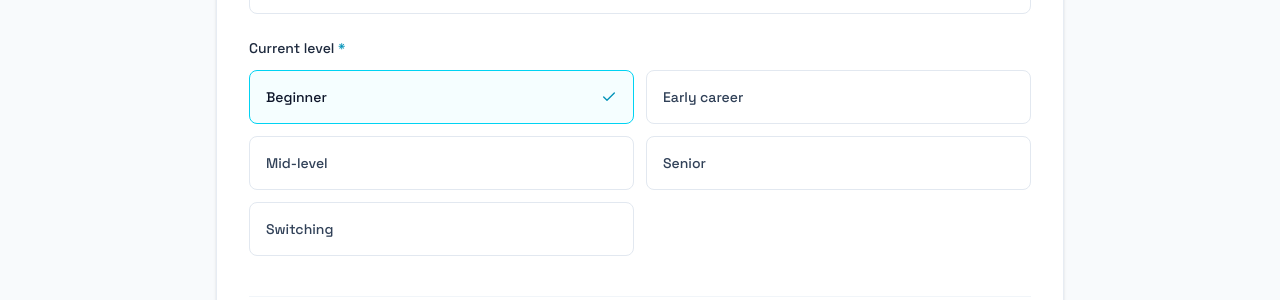
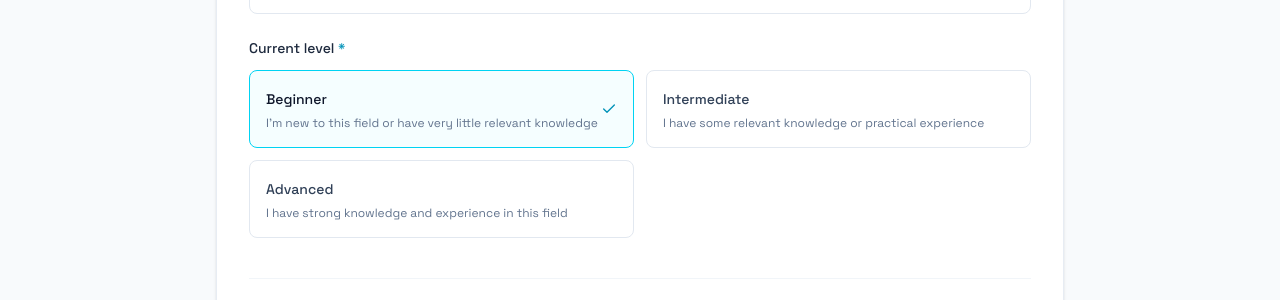
Before and after one commit to chingu-voyages/V62-tier2-team-22, a Next.js app: page /career in a window 1280 px wide. Shown: the part 652-952 px from the top of the page. Built offline with nearby package versions, Linux system fonts and the light colour scheme; no server answers.

Commit message:
fix: refine responsice & career level UI

```diff
--- a/components/Authentication/AuthButton.tsx
+++ b/components/Authentication/AuthButton.tsx
@@ -16,7 +16,8 @@ export function SignInButtons({redirectTo}:SignInButtonProps) {
       {/* Google Sign In */}
       <button
         onClick={() => signIn("google", { redirectTo: "/my-path" })}
-        className="flex items-center justify-start md:justify-center gap-3 w-full rounded-lg border-0 bg-transparent px-2 py-1 text-base font-medium text-gray-700 hover:text-cyan-600 hover:bg-gray-50 md:border md:border-gray-300 md:bg-gray-900 md:px-4 md:py-2.5 md:text-sm md:shadow-sm md:hover:bg-gray-50 dark:text-gray-200 dark:hover:bg-gray-800 transition-all active:scale-[0.98]"
+        className="flex w-full items-center justify-center gap-3 rounded-lg border border-gray-300 bg-white px-4 py-2.5 text-sm font-medium text-gray-700 shadow-sm transition-colors hover:bg-gray-50 active:scale-[0.98]"
+        // className="flex items-center justify-start md:justify-center gap-3 w-full rounded-lg border-0 bg-transparent px-2 py-1 text-base font-medium text-gray-700 hover:text-cyan-600 hover:bg-gray-50 md:border md:border-gray-300 md:bg-gray-900 md:px-4 md:py-2.5 md:text-sm md:shadow-sm md:hover:bg-gray-50 dark:text-gray-200 dark:hover:bg-gray-800 transition-all active:scale-[0.98]"
       >
         <svg className="h-5 w-5 shrink-0" viewBox="0 0 24 24">
           <path
@@ -42,26 +43,31 @@ export function SignInButtons({redirectTo}:SignInButtonProps) {
       {/* GitHub Sign In */}
       <button
         onClick={() => signIn("github", { redirectTo: "/my-path" })}
-        className="flex items-center justify-start md:justify-center gap-3 w-full rounded-lg bg-transparent px-2 py-1 text-base font-medium text-gray-700 hover:text-cyan-600 hover:bg-gray-50 md:bg-gray-900 md:px-4 md:py-2.5 md:text-sm md:text-white md:shadow-sm md:hover:bg-gray-800 dark:text-gray-200 dark:hover:bg-gray-800 transition-all active:scale-[0.98]"
+        className="flex w-full items-center justify-center gap-3 rounded-lg border border-gray-300 bg-white px-4 py-2.5 text-sm font-medium text-gray-700 shadow-sm transition-colors hover:bg-gray-50 active:scale-[0.98]"
+        // className="flex items-center justify-start md:justify-center gap-3 w-full rounded-lg bg-transparent px-2 py-1 text-base font-medium text-gray-700 hover:text-cyan-600 hover:bg-gray-50 md:bg-gray-900 md:px-4 md:py-2.5 md:text-sm md:text-white md:shadow-sm md:hover:bg-gray-800 dark:text-gray-200 dark:hover:bg-gray-800 transition-all active:scale-[0.98]"
       >
         <svg className="h-5 w-5 fill-current shrink-0" viewBox="0 0 24 24">
-          <path fillRule="evenodd" clipRule="evenodd" d="M12 2C6.477 2 2 6.484 2 12.017c0 4.425 2.865 8.18 6.839 9.504.5.092.682-.217.682-.483 0-.237-.008-.868-.013-1.703-2.782.605-3.369-1.343-3.369-1.343-.454-1.158-1.11-1.466-1.11-1.466-.908-.62.069-.608.069-.608 1.003.07 1.53 1.032 1.53 1.032.892 1.53 2.341 1.088 2.91.832.092-.647.35-1.088.636-1.338-2.22-.253-4.555-1.113-4.555-4.951 0-1.093.39-1.988 1.029-2.688-.103-.253-.446-1.272.098-2.65 0 0 .84-.27 2.75 1.026A9.564 9.564 0 0112 6.844c.85.004 1.705.115 2.504.337 1.909-1.296 2.747-1.027 2.747-1.027.546 1.379.202 2.398.1 2.651.64.7 1.028 1.595 1.028 2.688 0 3.848-2.339 4.695-4.566 4.943.359.309.678.92.678 1.855 0 1.338-.012 2.419-.012 2.747 0 .268.18.58.688.482A10.019 10.019 0 0022 12.017C22 6.484 17.522 2 12 2z" />
+          <path
+            fillRule="evenodd"
+            clipRule="evenodd"
+            d="M12 2C6.477 2 2 6.484 2 12.017c0 4.425 2.865 8.18 6.839 9.504.5.092.682-.217.682-.483 0-.237-.008-.868-.013-1.703-2.782.605-3.369-1.343-3.369-1.343-.454-1.158-1.11-1.466-1.11-1.466-.908-.62.069-.608.069-.608 1.003.07 1.53 1.032 1.53 1.032.892 1.53 2.341 1.088 2.91.832.092-.647.35-1.088.636-1.338-2.22-.253-4.555-1.113-4.555-4.951 0-1.093.39-1.988 1.029-2.688-.103-.253-.446-1.272.098-2.65 0 0 .84-.27 2.75 1.026A9.564 9.564 0 0112 6.844c.85.004 1.705.115 2.504.337 1.909-1.296 2.747-1.027 2.747-1.027.546 1.379.202 2.398.1 2.651.64.7 1.028 1.595 1.028 2.688 0 3.848-2.339 4.695-4.566 4.943.359.309.678.92.678 1.855 0 1.338-.012 2.419-.012 2.747 0 .268.18.58.688.482A10.019 10.019 0 0022 12.017C22 6.484 17.522 2 12 2z"
+          />
         </svg>
         <span>Sign in with GitHub</span>
       </button>
     </div>
-  )
+  );
 }
 
 export function SignOutButton() {
   return (
     <button
-      onClick={() => signOut()}
-      className="inline-flex cursor-pointer items-center justify-center text-base font-medium text-gray-700 hover:bg-red-500 p-0 bg-transparent md:bg-red-600 md:px-4 md:py-2 md:text-sm md:text-white md:hover:bg-red-500 md:rounded-lg transition-colors focus:outline-none"
+      onClick={() => signOut({ redirectTo: "/" })}
+      className="inline-flex cursor-pointer items-center justify-center rounded-xl border border-slate-200 p-2.5 text-slate-500 transition-colors hover:bg-red-50 hover:text-red-600 focus:outline-none"
     >
       Sign out
     </button>
-  )
+  );
 }
 
 function AuthStatusContent(){
@@ -82,14 +88,14 @@ function AuthStatusContent(){
 	if (session?.user){
 		return(
 			<div className="flex items-center gap-3">
-				<span>{session.user.name}</span>
+				<span className="hidden md:inline">{session.user.name}</span>
 				<SignOutButton/>
 			</div>
 		)
 	}
 	else{
 		return (
-			<Link href={`/login?redirectTo=${encodeURIComponent(redirectTo)}`} className="inline-flex items-center justify-center rounded-lg bg-slate-900 px-4 py-2 text-sm font-medium text-white hover:bg-slate-800 dark:bg-slate-800 dark:text-slate-100 dark:hover:bg-slate-700 transition-colors">
+			<Link href={`/login?redirectTo=${encodeURIComponent(redirectTo)}`} className="inline-flex items-center justify-center px-0 py-0 text-base font-medium text-gray-700 transition-colors hover:text-cyan-600 md:rounded-lg md:bg-slate-900 md:px-4 md:py-2 md:text-sm md:text-white md:hover:bg-slate-800 dark:md:bg-slate-800 dark:md:text-slate-100 dark:md:hover:bg-slate-700">
 				Login
 			</Link>
 		)
--- a/components/career-profile/AnalysisEngine.tsx
+++ b/components/career-profile/AnalysisEngine.tsx
@@ -69,12 +69,14 @@ export default function AnalysisEngine({
           <span className="text-xs font-semibold tracking-widest text-cyan-400 uppercase">
             MASARI ANALYSIS ENGINE
           </span>
-          <h1 className="text-3xl md:text-4xl font-bold text-white mt-3 mb-3 tracking-tight">
-            Constructing your route to <span className="uppercase">{targetRole}</span>
+          <h1 className="text-3xl md:text-4xl font-bold text-white mt-3 mb-3 tracking-tight font-[family-name:var(--font-space-grotesk)]">
+            Constructing your route to{" "}
+            <span className="uppercase text-cyan-400">{targetRole}</span>
           </h1>
 
           <p className="text-slate-400 text-sm max-w-lg mx-auto mb-10 leading-relaxed">
-            Your answers are being translated into a capability model and realistic sequence.
+            Your answers are being translated into a capability model and
+            realistic sequence.
           </p>
 
           <div className="bg-[#0b132b]/60 backdrop-blur-md border border-slate-800/80 rounded-2xl p-6 md:p-8 text-left shadow-2xl divide-y divide-slate-800/60">
@@ -94,8 +96,8 @@ export default function AnalysisEngine({
                         isDone
                           ? "bg-emerald-500/20 text-emerald-400 border border-emerald-500/40"
                           : isCurrent
-                          ? "bg-cyan-500/20 text-cyan-400 border border-cyan-400/60 shadow-[0_0_10px_rgba(34,211,238,0.2)]"
-                          : "border border-slate-700 text-slate-500 bg-slate-900/40"
+                            ? "bg-cyan-500/20 text-cyan-400 border border-cyan-400/60 shadow-[0_0_10px_rgba(34,211,238,0.2)]"
+                            : "border border-slate-700 text-slate-500 bg-slate-900/40"
                       }`}
                     >
                       {isDone ? (
@@ -112,8 +114,8 @@ export default function AnalysisEngine({
                         isCurrent
                           ? "text-white font-medium"
                           : isDone
-                          ? "text-slate-300"
-                          : "text-slate-500"
+                            ? "text-slate-300"
+                            : "text-slate-500"
                       }`}
                     >
                       {label}
--- a/components/career-profile/Footer.tsx
+++ b/components/career-profile/Footer.tsx
@@ -27,7 +27,7 @@ export const Footer: React.FC<FooterProps> = ({ appName = "Masari" }) => {
             </p>
           </div>
 
-          <div className="flex space-x-6 text-sm text-gray-600 dark:text-gray-400">
+          <div className="flex w-full flex-wrap justify-center gap-x-4 gap-y-2 text-sm text-gray-600 dark:text-gray-400 md:w-auto">
             <Link href="/privacy-policy" className="hover:text-gray-900 dark:hover:text-white transition-colors">
               Privacy Policy
             </Link>
--- a/components/career-profile/Navbar.tsx
+++ b/components/career-profile/Navbar.tsx
@@ -83,7 +83,7 @@ export const Navbar: React.FC<NavbarProps> = ({ appName = "Masari" }) => {
 
   const navLinks = [
     ...(isAuthenticated ? [{ name: "Learning Path", href: "/learning-path" },
-          { name: "My Path", href: "/my-path" },] : [{ name: "Learning Path", href: "/learning-path" }]),
+          { name: "My Paths", href: "/my-path" },] : [{ name: "Learning Path", href: "/learning-path" }]),
   ];
 
   useEffect(() => {
--- a/components/career-profile/StepGoal.tsx
+++ b/components/career-profile/StepGoal.tsx
@@ -12,10 +12,10 @@ interface StepGoalProps {
 
 const levels = [
   { id: "beginner", label: "Beginner" },
-  { id: "early_career", label: "Early career" },
-  { id: "mid_level", label: "Mid-level" },
-  { id: "senior", label: "Senior" },
-  { id: "switching", label: "Switching" },
+  // { id: "early_career", label: "Early career" },
+  { id: "intermediate", label: "Intermediate" },
+  { id: "advanced", label: "Advanced" },
+  // { id: "switching", label: "Switching" },
 ];
 
 export default function StepGoal({ formData, onChange, errors }: StepGoalProps) {
@@ -66,8 +66,20 @@ export default function StepGoal({ formData, onChange, errors }: StepGoalProps)
                     : "bg-white border-slate-200 text-slate-700 hover:border-slate-300"
                 }`}
               >
-                <span className="text-sm font-medium">{lvl.label}</span>
-                {isSelected && <Check className="w-4 h-4 text-cyan-600" />}
+                <div>
+                  <span className="text-sm font-medium">{lvl.label}</span>
+                  <p className="mt-1 text-xs font-normal text-slate-500">
+                    {lvl.id === "beginner" &&
+                      "I'm new to this field or have very little relevant knowledge"}
+                    {lvl.id === "intermediate" &&
+                      "I have some relevant knowledge or practical experience"}
+                    {lvl.id === "advanced" &&
+                      "I have strong knowledge and experience in this field"}
+                  </p>
+                </div>
+                {isSelected && (
+                  <Check className="w-4 h-4 shrink-0 text-cyan-600" />
+                )}
               </button>
             );
           })}
```
